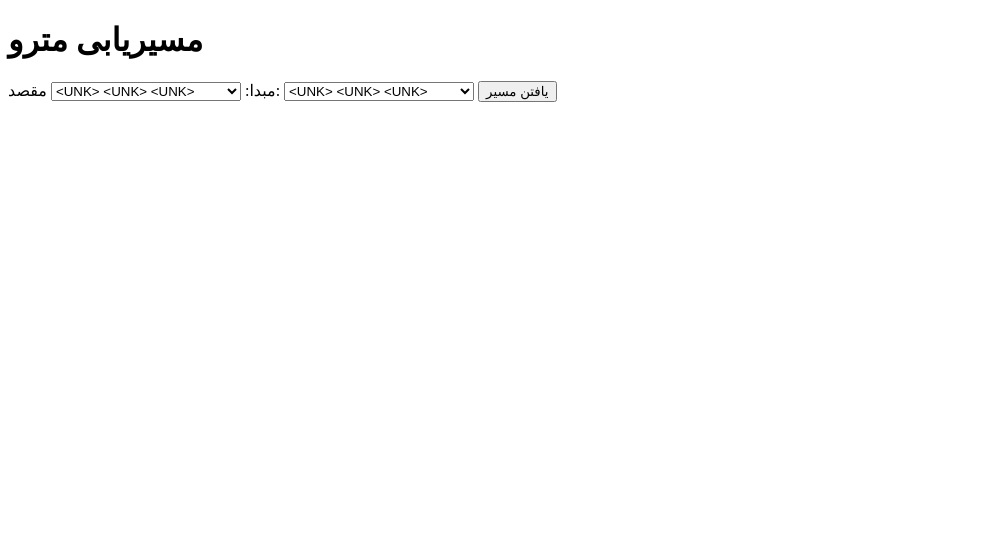
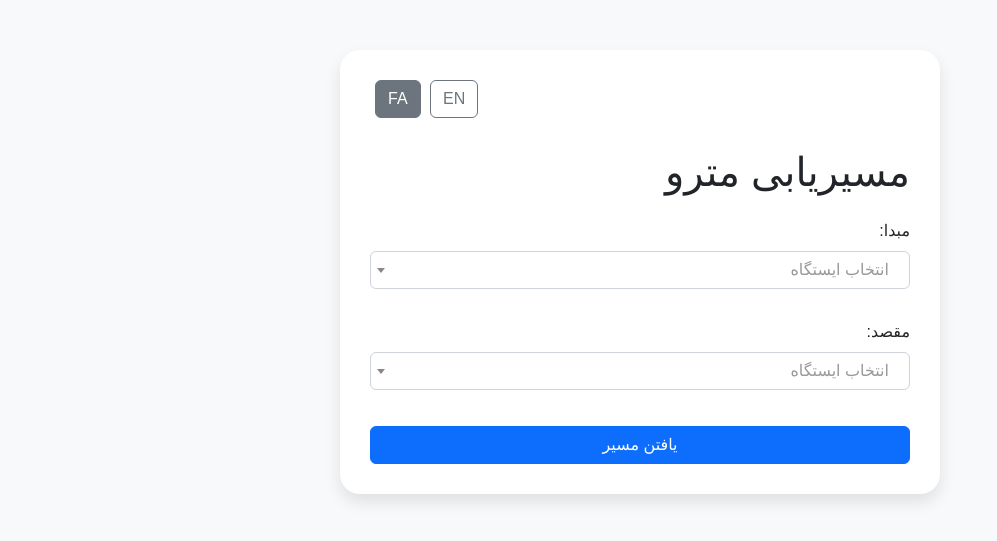
Before and after one commit to j4didi/Iran-Subway-Navigation, a Flask app: page /?lang=fa in a window 1280 px wide. Shown: the top 541 px of the page, without its empty margins (0-997 px from the left). Run offline with Flask 3, Linux system fonts and the light colour scheme; some libraries are stand-ins or nearby versions.

Commit message:
add English lang, choosing the right train

```diff
--- a/app.py
+++ b/app.py
@@ -9,29 +9,54 @@ app.config['SQLALCHEMY_DATABASE_URI'] = 'sqlite:///metro.db'
 app.config['SQLALCHEMY_TRACK_MODIFICATIONS'] = False
 db.init_app(app)
 
+line_names_translations = {
+    "خط 1": "Line 1",
+    "خط1 بخش 2": "Line 1 - Part 2",
+    "خط 2": "Line 2",
+    "خط 3": "Line 3",
+    "خط 4": "Line 4",
+    "خط 4 بخش دوم": "Line 4 - Part 2",
+    "خط 5": "Line 5",
+    "خط 6": "Line 6",
+    "خط 7": "Line 7",
+}
+
+def translate_line_name(line_name, lang):
+    if lang == 'en':
+        return line_names_translations.get(line_name, line_name)
+    return line_name
+
 # داده‌ها
 lines_data = [
-    ("line1", line1),
-    ("line1(2)", line1_2),
-    ("line2", line2),
-    ("line3", line3),
-    ("line4", line4),
-    ("line4(2)", line4_2),
-    ("line5", line5),
-    ("line6", line6),
-    ("line7", line7),
+    ("خط 1", line1),
+    ("خط1 بخش 2", line1_2),
+    ("خط 2", line2),
+    ("خط 3", line3),
+    ("خط 4", line4),
+    ("خط 4 بخش دوم", line4_2),
+    ("خط 5", line5),
+    ("خط 6", line6),
+    ("خط 7", line7),
 ]
 
-# ساخت گراف مترو (دیکشنری از ایستگاه‌ها به لیست (همسایه، خط))
-metro_graph = defaultdict(list)
-station_lines = defaultdict(set)
+# ساخت گراف مترو و نگهداری اطلاعات جهت حرکت قطار در هر خط
+metro_graph = defaultdict(list)  # key=station_id, value=list of (neighbor_id, line_name)
+station_lines = defaultdict(set)  # station_id -> set of line_names
+line_station_orders = {}  # (line_name, station_id) -> order index in line
 
 def build_graph():
-    global metro_graph, station_lines
+    global metro_graph, station_lines, line_station_orders
     metro_graph.clear()
     station_lines.clear()
+    line_station_orders.clear()
 
     stations = {s.id: s for s in Station.query.all()}
+    # ذخیره ترتیب ایستگاه‌ها در هر خط
+    for line in Line.query.all():
+        line_stations = LineStation.query.filter_by(line_id=line.id).order_by(LineStation.station_order).all()
+        for ls in line_stations:
+            line_station_orders[(line.name, ls.station_id)] = ls.station_order
+
     for conn in Connection.query.all():
         metro_graph[conn.from_id].append((conn.to_id, conn.line))
         metro_graph[conn.to_id].append((conn.from_id, conn.line))
@@ -71,10 +96,49 @@ def find_paths(start_station, end_station):
             best_path, best_changes = path, changes
     return best_path
 
+def get_train_direction(line_name, current_station_id, next_station_id):
+    # بررسی ترتیب ایستگاه‌ها در خط و تعیین جهت حرکت قطار
+    order_current = line_station_orders.get((line_name, current_station_id))
+    order_next = line_station_orders.get((line_name, next_station_id))
+    if order_current is None or order_next is None:
+        return None
+    if order_next > order_current:
+        return "به سمت انتهای خط"  # فارسی
+    else:
+        return "به سمت ابتدای خط"
+
+def get_train_direction_en(line_name, current_station_id, next_station_id):
+    order_current = line_station_orders.get((line_name, current_station_id))
+    order_next = line_station_orders.get((line_name, next_station_id))
+    if order_current is None or order_next is None:
+        return None
+    if order_next > order_current:
+        return "towards end of line"
+    else:
+        return "towards start of line"
+
 @app.route('/', methods=['GET', 'POST'])
 def home():
+    lang = request.args.get('lang', 'fa')
     stations = Station.query.order_by(Station.fa).all()
     route_info = None
+    start_fa = None
+    end_fa = None
+
+    # برای ذخیره order ایستگاه‌ها در خطوط (جهت پیدا کردن ابتدا و انتهای خط)
+    global line_station_orders
+    if 'line_station_orders' not in globals():
+        line_station_orders = {}
+        for ls in LineStation.query.all():
+            line_station_orders[(ls.line.name, ls.station_id)] = ls.station_order
+
+    def get_line_end_stations(line_name):
+        # گرفتن ایستگاه اول و آخر خط با توجه به order
+        stations_in_line = [(station_id, order) for (ln, station_id), order in line_station_orders.items() if ln == line_name]
+        if not stations_in_line:
+            return None, None
+        stations_sorted = sorted(stations_in_line, key=lambda x: x[1])
+        return stations_sorted[0][0], stations_sorted[-1][0]
 
     if request.method == 'POST':
         start_fa = request.form['start']
@@ -82,25 +146,95 @@ def home():
         start_station = Station.query.filter_by(fa=start_fa).first()
         end_station = Station.query.filter_by(fa=end_fa).first()
         if not start_station or not end_station:
-            route_info = ["❌ ایستگاه‌ها نامعتبرند."]
+            route_info = ["❌ ایستگاه‌ها نامعتبرند."] if lang == 'fa' else ["❌ Invalid stations."]
         else:
             route = find_paths(start_station, end_station)
             if not route:
-                route_info = ["❌ مسیر پیدا نشد."]
+                route_info = ["❌ مسیر پیدا نشد."] if lang == 'fa' else ["❌ No route found."]
             else:
                 stations_map = {s.id: s for s in Station.query.all()}
                 route_info = []
+
+                # --- شروع مسیر: تعیین جهت حرکت قطار ---
+                start_line = route[0][1]
+                start_station_id = route[0][0]
+                first_station_id, last_station_id = get_line_end_stations(start_line)
+                # بررسی اینکه قطار به سمت کدام سمت حرکت می‌کند
+                if len(route) > 1 and route[1][0] == first_station_id:
+                    direction_station_id = last_station_id
+                else:
+                    direction_station_id = first_station_id
+
+                direction_station_name = stations_map[direction_station_id].fa if lang == 'fa' else stations_map[direction_station_id].en
+                start_station_name = stations_map[start_station_id].fa if lang == 'fa' else stations_map[start_station_id].en
+
+                if lang == 'fa':
+                    route_info.append(
+                        f"🚉 مسیر را از ایستگاه {start_station_name} در {translate_line_name(start_line, lang)} شروع کنید؛ "
+                        f"قطار به سمت ایستگاه {direction_station_name} را سوار شوید."
+                    )
+                else:
+                    route_info.append(
+                        f"🚉 Start at {start_station_name} on {translate_line_name(start_line, lang)}; "
+                        f"board the train towards {direction_station_name}."
+                    )
+
+                # --- گام‌های مسیر ---
                 for i in range(len(route) - 1):
                     current_id, current_line = route[i]
                     next_id, next_line = route[i + 1]
                     current_station = stations_map[current_id]
                     next_station = stations_map[next_id]
+                    name_current = current_station.fa if lang == 'fa' else current_station.en
+                    name_next = next_station.fa if lang == 'fa' else next_station.en
+
+                    # اگر خط عوض شد
                     if current_line != next_line:
-                        route_info.append(f"🛑 تعویض خط در ایستگاه {current_station.fa} (از {current_line} به {next_line})")
-                    route_info.append(f"از {current_station.fa} ({current_line}) به {next_station.fa} ({next_line})")
-                route_info.append(f"✅ رسیدی به {stations_map[route[-1][0]].fa}")
+                        # اعلام تعویض خط
+                        if lang == 'fa':
+                            route_info.append(f"🛑 تعویض خط در ایستگاه {name_current} (از {translate_line_name(current_line, lang)} به {translate_line_name(next_line, lang)})")
+                        else:
+                            route_info.append(f"🛑 Line change at {name_current} (from {translate_line_name(current_line, lang)} to {translate_line_name(next_line, lang)})")
 
-    return render_template('home.html', stations=stations, route_info=route_info)
+                        # تعیین جهت قطار خط جدید
+                        first_station_id, last_station_id = get_line_end_stations(next_line)
+
+                        if (i + 2) < len(route):
+                            next_next_station_id = route[i + 2][0]
+                            if next_next_station_id == first_station_id:
+                                direction_station_id = last_station_id
+                            else:
+                                direction_station_id = first_station_id
+                        else:
+                            direction_station_id = last_station_id
+
+                        direction_station_name = stations_map[direction_station_id].fa if lang == 'fa' else stations_map[direction_station_id].en
+
+                        if lang == 'fa':
+                            route_info.append(f"🚉 پس از تعویض، قطار به سمت ایستگاه {direction_station_name} را سوار شوید.")
+                        else:
+                            route_info.append(f"🚉 After changing line, board the train towards {direction_station_name}.")
+
+                    # پیام گام مسیر (حرکت از ایستگاه فعلی به بعدی)
+                    if lang == 'fa':
+                        route_info.append(f"از {name_current} ({translate_line_name(current_line, lang)}) به {name_next} ({translate_line_name(next_line, lang)})")
+                    else:
+                        route_info.append(f"From {name_current} ({translate_line_name(current_line, lang)}) to {name_next} ({translate_line_name(next_line, lang)})")
+
+                # پیام پایان مسیر
+                final_station = stations_map[route[-1][0]]
+                final_station_name = final_station.fa if lang == 'fa' else final_station.en
+                route_info.append("✅ رسیدی به " + final_station_name if lang == 'fa' else "✅ Arrived at " + final_station_name)
+                print("Current language:", lang)
+
+    return render_template(
+        'home.html',
+        stations=stations,
+        route_info=route_info,
+        selected_start=start_fa,
+        selected_end=end_fa,
+        lang=lang
+    )
 
 
 def initialize_db():
@@ -110,7 +244,6 @@ def initialize_db():
 
         station_map = {}
 
-        # وارد کردن خطوط و ایستگاه‌ها
         for line_name, stations in lines_data:
             line = Line(name=line_name)
             db.session.add(line)
@@ -128,13 +261,11 @@ def initialize_db():
 
         db.session.commit()
 
-        # ساخت جدول connections از روی line_stations (ایستگاه‌های پشت سر هم)
         for line in Line.query.all():
             line_stations = LineStation.query.filter_by(line_id=line.id).order_by(LineStation.station_order).all()
             for i in range(len(line_stations) - 1):
                 from_station_id = line_stations[i].station_id
                 to_station_id = line_stations[i + 1].station_id
-                # اتصال دو طرفه (فقط یکبار ذخیره می‌کنیم چون گراف غیر جهتیه)
                 exists = Connection.query.filter(
                     ((Connection.from_id == from_station_id) & (Connection.to_id == to_station_id)) |
                     ((Connection.from_id == to_station_id) & (Connection.to_id == from_station_id))
@@ -143,11 +274,22 @@ def initialize_db():
                     conn = Connection(from_id=from_station_id, to_id=to_station_id, line=line.name)
                     db.session.add(conn)
         db.session.commit()
-
-        # ساخت گراف
         build_graph()
         print("✅ دیتابیس آماده و گراف ساخته شد.")
 
+def get_line_end_stations(line_name):
+    # پیدا کردن ایستگاه‌های اول و آخر خط
+    line_stations = [station_id for (ln, station_id), order in line_station_orders.items() if ln == line_name]
+    if not line_stations:
+        return None, None
+    # مرتب کردن بر اساس order
+    sorted_stations = sorted(
+        ((station_id, line_station_orders[(line_name, station_id)]) for station_id in line_stations),
+        key=lambda x: x[1]
+    )
+    start_station_id = sorted_stations[0][0]
+    end_station_id = sorted_stations[-1][0]
+    return start_station_id, end_station_id
 
 if __name__ == '__main__':
     initialize_db()
--- a/stations.py
+++ b/stations.py
@@ -33,7 +33,7 @@ palayeshgah = Station("پالایشگاه", "Palayeshgah")
 shahed_baqershahr = Station("شاهد‑باقرشهر", "Shahed‑Bagher Shahr")
 haram_emam = Station("حرم مطهر امام‌خمینی", "Haram-e Motahhar Emam Khomeini")
 kahrizak = Station("کهریزک", "Kahrizak")
-shahr_aftab = Station("<UNK> <UNK> <UNK>", "Namayeshgah-e Shahr-e Aftab (Shahr-e Aftab Exhibition")
+shahr_aftab = Station("نمایشگاه شهر آفتاب", "Namayeshgah-e Shahr-e Aftab (Shahr-e Aftab Exhibition)")
 vavan = Station("واوان", "Vavan")
 imam_khomeini_airport = Station("فرودگاه امام خمینی", "Imam Khomeini Airport")
 parand = Station("پرند", "Parand")
--- a/templates/home.html
+++ b/templates/home.html
@@ -1,37 +1,175 @@
 <!DOCTYPE html>
-<html lang="fa">
+<html lang="{{ lang }}" dir="{{ 'rtl' if lang == 'fa' else 'ltr' }}">
+
 <head>
-    <meta charset="UTF-8" />
-    <title>مسیریابی مترو</title>
+    <meta charset="UTF-8">
+    <title>{{ 'مسیریابی مترو' if lang == 'fa' else 'Metro Route Finder' }}</title>
+    <meta name="viewport" content="width=device-width, initial-scale=1">
+
+    {% if lang == 'fa' %}
+        <link href="https://cdn.jsdelivr.net/npm/bootstrap@5.3.3/dist/css/bootstrap.rtl.min.css" rel="stylesheet">
+    {% else %}
+        <link href="https://cdn.jsdelivr.net/npm/bootstrap@5.3.3/dist/css/bootstrap.min.css" rel="stylesheet">
+    {% endif %}
+
+    <!-- Select2 CSS -->
+    <link href="https://cdn.jsdelivr.net/npm/select2@4.1.0-rc.0/dist/css/select2.min.css" rel="stylesheet" />
+
+    <style>
+        body {
+            background-color: #f8f9fa;
+            font-family: 'Vazirmatn', sans-serif;
+            direction: {{ 'rtl' if lang == 'fa' else 'ltr' }};
+            text-align: {{ 'right' if lang == 'fa' else 'left' }};
+        }
+        .container {
+            max-width: 600px;
+            margin-top: 50px;
+            padding: 30px;
+            background-color: white;
+            border-radius: 20px;
+            box-shadow: 0 8px 16px rgba(0,0,0,0.1);
+        }
+        .header-bar {
+            display: flex;
+            justify-content: space-between;
+            align-items: center;
+            margin-bottom: 30px;
+        }
+        .header-bar h1 {
+            margin: 0;
+            font-size: 1.8rem;
+            color: #343a40;
+        }
+        .btn-group-lang .btn {
+            margin-left: 5px;
+        }
+        label {
+            margin-top: 15px;
+        }
+        .btn-primary {
+            width: 100%;
+            margin-top: 20px;
+        }
+        ul {
+            margin-top: 20px;
+        }
+        .select2-container--default .select2-selection--single {
+            height: 38px;
+            padding: 6px 12px;
+            border: 1px solid #ced4da;
+            border-radius: 0.375rem;
+        }
+        .select2-selection__rendered {
+            line-height: 24px !important;
+        }
+        .select2-container--default .select2-selection--single .select2-selection__arrow {
+            top: 6px;
+        }
+    </style>
 </head>
 <body>
-    <h1>مسیریابی مترو</h1>
 
+<div class="container">
+
+    <!-- عنوان و دکمه‌های زبان -->
+    <div class="header-bar" dir="ltr">
+        <div class="btn-group-lang">
+            <a href="{{ url_for('home', lang='fa') }}" class="btn btn-outline-secondary {% if lang == 'fa' %}active{% endif %}">FA</a>
+            <a href="{{ url_for('home', lang='en') }}" class="btn btn-outline-secondary {% if lang == 'en' %}active{% endif %}">EN</a>
+        </div>
+    </div>
+    <h1 dir="{{ 'rtl' if lang == 'fa' else 'ltr' }}">
+            {{ 'مسیریابی مترو' if lang == 'fa' else 'Metro Route Finder' }}
+    </h1>
+
+    <!-- فرم -->
     <form method="post">
-        <label>مبدا:</label>
-        <select name="start" required>
+        <div class="mb-3">
+            <label for="start" class="form-label">{{ 'مبدا:' if lang == 'fa' else 'From:' }}</label>
+            <select class="form-select select-search" id="start" name="start" required>
+                <option value="" disabled {% if not selected_start %}selected{% endif %}>
+                    {{ 'انتخاب ایستگاه مبدا' if lang == 'fa' else 'Select departure station' }}
+                </option>
                 {% for station in stations %}
-                <option value="{{ station.fa }}">{{ station.fa }}</option>
+                    <option value="{{ station.fa }}" {% if station.fa == selected_start %}selected{% endif %}>
+                        {{ station.fa if lang == 'fa' else station.en }}
+                    </option>
                 {% endfor %}
             </select>
+        </div>
 
-        <label>مقصد:</label>
-        <select name="end" required>
+        <div class="mb-3">
+            <label for="end" class="form-label">{{ 'مقصد:' if lang == 'fa' else 'To:' }}</label>
+            <select class="form-select select-search" id="end" name="end" required>
+                <option value="" disabled {% if not selected_end %}selected{% endif %}>
+                    {{ 'انتخاب ایستگاه مقصد' if lang == 'fa' else 'Select destination station' }}
+                </option>
                 {% for station in stations %}
-                <option value="{{ station.fa }}">{{ station.fa }}</option>
+                    <option value="{{ station.fa }}" {% if station.fa == selected_end %}selected{% endif %}>
+                        {{ station.fa if lang == 'fa' else station.en }}
+                    </option>
                 {% endfor %}
             </select>
+        </div>
 
-        <button type="submit">یافتن مسیر</button>
+        <button type="submit" class="btn btn-primary w-100">
+            {{ 'یافتن مسیر' if lang == 'fa' else 'Find Route' }}
+        </button>
     </form>
 
     {% if route_info %}
-        <h2>نتیجه مسیر:</h2>
-        <ul>
+        <div class="mt-4" dir="{{ 'rtl' if lang == 'fa' else 'ltr' }}">
+
+            <h5>{{ 'مسیر:' if lang == 'fa' else 'Route Result:' }}</h5>
+            <ul class="list-group">
                 {% for item in route_info %}
-                <li>{{ item }}</li>
+                    <li class="list-group-item">{{ item }}</li>
                 {% endfor %}
             </ul>
+        </div>
     {% endif %}
+</div>
+
+<!-- jQuery -->
+<script src="https://code.jquery.com/jquery-3.6.0.min.js"></script>
+
+<!-- Select2 JS -->
+<script src="https://cdn.jsdelivr.net/npm/select2@4.1.0-rc.0/dist/js/select2.min.js"></script>
+{% if lang == 'fa' %}
+<script src="https://cdn.jsdelivr.net/npm/select2@4.1.0-rc.0/dist/js/i18n/fa.js"></script>
+{% endif %}
+
+<!-- Bootstrap JS -->
+<script src="https://cdn.jsdelivr.net/npm/bootstrap@5.3.3/dist/js/bootstrap.bundle.min.js"></script>
+
+<script>
+    $(document).ready(function () {
+        $('.select-search').select2({
+            language: "{{ 'fa' if lang == 'fa' else 'en' }}",
+            dir: "{{ 'rtl' if lang == 'fa' else 'ltr' }}",
+            width: '100%',
+            placeholder: "{{ 'انتخاب ایستگاه' if lang == 'fa' else 'Select an station' }}",
+            allowClear: true
+        });
+
+        $('.select-search').on('focus', function () {
+            let select = $(this);
+            if (!select.data('select2').isOpen()) {
+                select.select2('open');
+            }
+        });
+
+        $(document).on('select2:open', () => {
+            setTimeout(() => {
+                let searchInput = document.querySelector('.select2-container--open .select2-search__field');
+                if (searchInput) {
+                    searchInput.focus();
+                }
+            }, 0);
+        });
+    });
+</script>
+
 </body>
 </html>
```
Also changed, not shown: instance/metro.db. Lines whose indentation alone changed are shown as unchanged.
